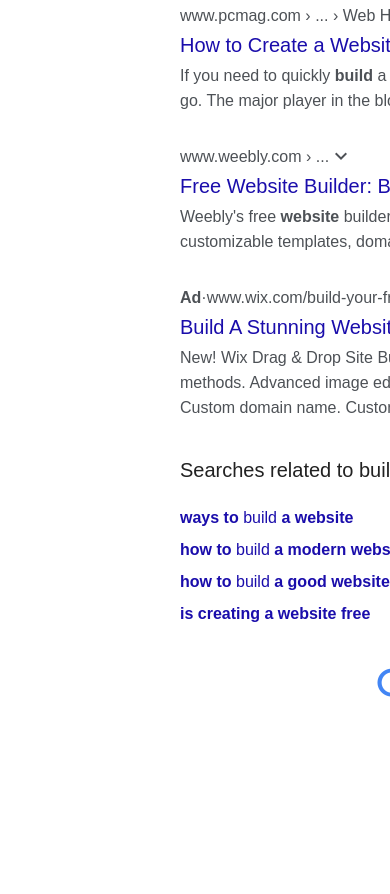
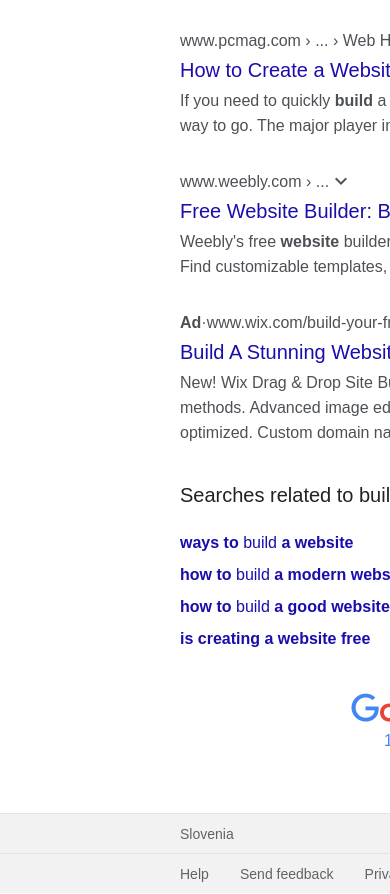
Before and after one commit to NightShop/google-homepage, a plain HTML site: page search-page.html in a window 390 px wide. Shown: the part 1473-2367 px from the top of the page. Before the commit the page ends 2211 px from the top, so only its background shows below. Drawn offline with Linux system fonts and the light colour scheme.

Commit message:
Finished the footer and final styling. Made it responsive like original google search page (chrome, safari).

```diff
--- a/css/results.css
+++ b/css/results.css
@@ -11,7 +11,7 @@ GENERAL
 }
 
 .container {
-    width: 692px;
+    width: 640px;
     margin-left: 180px;
 
 }
@@ -197,6 +197,7 @@ main {
     border-radius: 8px;
     padding: 16px;
     line-height: 25px;
+    width: 690px;
 
 
 }
@@ -288,7 +289,7 @@ RESULTS-MAIN
 
 .sumary-box {
     display: flex;
-    width: 652px;
+    width: 690px;
     height: 177px;
     flex-direction: column;
     justify-content: space-between;
@@ -565,3 +566,50 @@ table td a:hover {
 /*=================
 FOOTER
 ==================*/
+
+footer {
+    bottom: 0;
+    left: 0;
+    width: 100%;
+    font-size: 15px;
+    margin-top: 50px;
+
+}
+
+.footer-row {
+    height: 40px;
+    background-color: #f2f2f2;
+    border-top: 1px solid #e4e4e4;
+    width: 100%;
+    white-space: nowrap;
+
+}
+
+.footer-row p,
+.footer-row a {
+    display: inline-block;
+    font-size: 14px;
+    margin-left: 27px;
+    line-height: 40px;
+    text-decoration: none;
+    color: #5F6368;
+}
+
+.footer-row a:first-child {
+    margin-left: 27px;
+}
+
+.footer-row a:hover {
+    text-decoration: underline;
+}
+
+.align-right a {
+    float: right;
+    margin-right: 30px;
+    margin-left: 0 !important;
+}
+
+.footer-row a:first-child,
+.footer-row p:first-child {
+    margin-left: 180px;
+}
--- a/search-page.html
+++ b/search-page.html
@@ -265,4 +265,15 @@
             </ol>
         </div>
     </main>
+    <footer>
+        <section class="footer-row">
+            <p>Slovenia</p>
+        </section>
+        <section class="footer-row">
+            <a href="#">Help</a>
+            <a href="#">Send feedback</a>
+            <a href="#">Privacy</a>
+            <a href="#">Terms</a>
+        </section>
+    </footer>
 </body>
```
